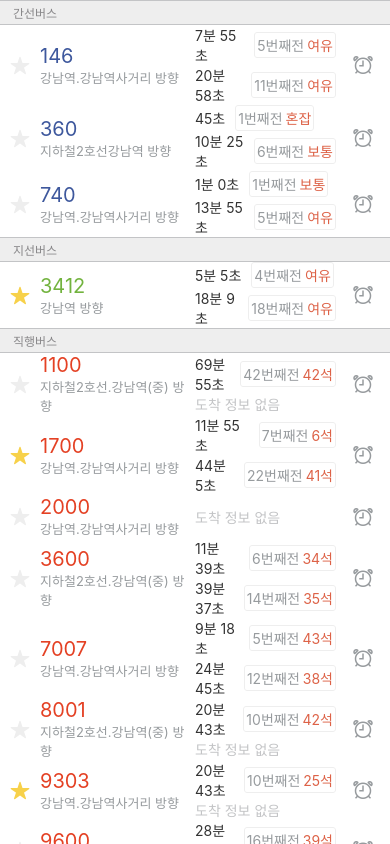
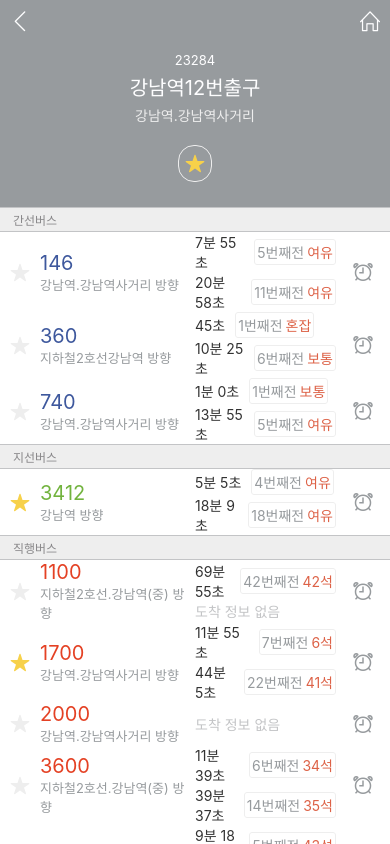
Before and after one commit to sunujun/kakao-bus, a React Native app: screen / in a window 390 px wide. Built offline with nearby package versions, Linux system fonts and the light colour scheme.

Commit message:
ListHeaderComponent 추가

```diff
--- a/App.tsx
+++ b/App.tsx
@@ -1,6 +1,7 @@
 import React, { useEffect, useState } from 'react';
-import { SectionList, StatusBar, StyleSheet, Text, View } from 'react-native';
+import { SectionList, StatusBar, StyleSheet, Text, TouchableOpacity, View } from 'react-native';
 import { SafeAreaProvider, SafeAreaView } from 'react-native-safe-area-context';
+import SimpleLineIcons from 'react-native-vector-icons/SimpleLineIcons';
 import dayjs from 'dayjs';
 import BusInfo from './src/BusInfo';
 import {
@@ -13,6 +14,11 @@
     ProcessedNextBusInfo,
 } from './src/data';
 import { COLOR } from './src/color';
+import BookmarkButton from './src/BookmarkButton';
+import Margin from './src/Margin';
+
+const busStopBookmarkSize = 20;
+const busStopBookmarkPadding = 6;
 
 const App = () => {
     const sections = getSections(busStop.buses);
@@ -28,6 +34,46 @@
             clearInterval(interval);
         };
     }, []);
+
+    const onPressBusStopBookmark = () => {
+        // TODO
+    };
+    const ListHeaderComponent = () => (
+        <SafeAreaView style={{ backgroundColor: COLOR.GRAY_3 }}>
+            {/* 뒤로가기, 홈 아이콘 */}
+            <View style={{ flexDirection: 'row', justifyContent: 'space-between' }}>
+                <TouchableOpacity style={{ padding: 10 }}>
+                    <SimpleLineIcons name="arrow-left" size={20} color={COLOR.WHITE} />
+                </TouchableOpacity>
+                <TouchableOpacity style={{ padding: 10 }}>
+                    <SimpleLineIcons name="home" size={20} color={COLOR.WHITE} />
+                </TouchableOpacity>
+            </View>
+            {/* 정류소 번호, 이름, 방향 */}
+            <View style={{ justifyContent: 'center', alignItems: 'center' }}>
+                <Margin height={10} />
+                <Text style={{ color: COLOR.WHITE, fontSize: 13 }}>{busStop.id}</Text>
+                <Margin height={4} />
+                <Text style={{ color: COLOR.WHITE, fontSize: 20 }}>{busStop.name}</Text>
+                <Margin height={4} />
+                <Text style={{ color: COLOR.GRAY_1, fontSize: 14 }}>{busStop.directionDescription}</Text>
+                <Margin height={20} />
+                {/* 북마크 */}
+                <BookmarkButton
+                    size={busStopBookmarkSize}
+                    isBookmarked={busStop.isBookmarked}
+                    onPress={onPressBusStopBookmark}
+                    style={{
+                        borderWidth: 0.3,
+                        borderColor: COLOR.GRAY_1,
+                        borderRadius: (busStopBookmarkSize + busStopBookmarkPadding * 2) / 2,
+                        padding: busStopBookmarkPadding,
+                    }}
+                />
+                <Margin height={25} />
+            </View>
+        </SafeAreaView>
+    );
 
     const renderSectionHeader = ({
         section: { title },
@@ -91,15 +137,16 @@
 
     return (
         <SafeAreaProvider>
-            <SafeAreaView style={styles.container}>
+            <View style={styles.container}>
                 <StatusBar translucent={true} backgroundColor="transparent" barStyle="dark-content" />
                 <SectionList
                     style={{ flex: 1, width: '100%' }}
                     sections={sections}
+                    ListHeaderComponent={ListHeaderComponent}
                     renderSectionHeader={renderSectionHeader}
                     renderItem={renderItem}
                 />
-            </SafeAreaView>
+            </View>
         </SafeAreaProvider>
     );
 };
--- a/src/Margin.tsx
+++ b/src/Margin.tsx
@@ -1,7 +1,7 @@
 import React from 'react';
 import { View } from 'react-native';
 
-const Margin = (height: number) => {
+const Margin = ({ height }: { height: number }) => {
     return <View style={{ height }} />;
 };
 
--- a/src/data.ts
+++ b/src/data.ts
@@ -5,6 +5,7 @@
     id: number;
     name: string;
     directionDescription: string;
+    isBookmarked: boolean;
     buses: BusInfo[];
 };
 
@@ -33,6 +34,7 @@
     id: 23284,
     name: '강남역12번출구',
     directionDescription: '강남역.강남역사거리',
+    isBookmarked: true,
     buses: [
         {
             type: 'B',
```
